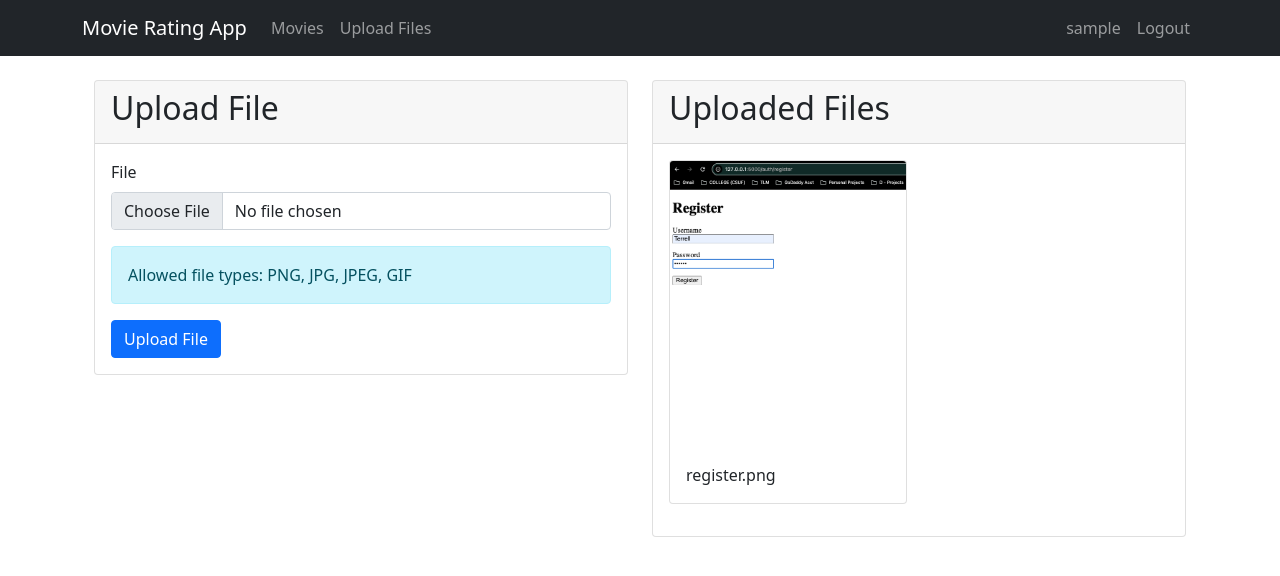
After one commit to LemonmadeDesigns/movie-rating-service, a Flask app: page /files/upload in a window 1280 px wide. The commit adds this page. Shown: the top 576 px of the page. Run offline with Flask 3, Linux system fonts and the light colour scheme; the visitor is signed in with stand-in values (Sample User, id 1); some libraries are stand-ins or nearby versions.

Commit message:
Updated Upload Feature

```diff
--- a/config.py
+++ b/config.py
@@ -6,3 +6,5 @@ class Config:
     SECRET_KEY = os.getenv('SECRET_KEY', 'your_secret_key')
     SQLALCHEMY_DATABASE_URI = 'postgresql://postgres:postgres@localhost/movie_rating_service'
     SQLALCHEMY_TRACK_MODIFICATIONS = False
+
+    MAX_CONTENT_LENGTH = 16 * 1024 * 1024  # 16MB max file size
--- a/forms.py
+++ b/forms.py
@@ -2,6 +2,7 @@
 from flask_wtf import FlaskForm
 from wtforms import StringField, PasswordField, SubmitField, TextAreaField, IntegerField
 from wtforms.validators import DataRequired, Length, NumberRange
+from flask_wtf.file import FileField, FileRequired, FileAllowed
 
 class RegistrationForm(FlaskForm):
     username = StringField('Username', validators=[DataRequired(), Length(min=2, max=20)])
@@ -29,3 +30,10 @@ class RatingForm(FlaskForm):
     ])
     review = TextAreaField('Review')
     submit = SubmitField('Submit Rating')
+
+class FileUploadForm(FlaskForm):
+    file = FileField('File', validators=[
+        FileRequired(),
+        FileAllowed(['png', 'jpg', 'jpeg', 'gif'], 'Images only!')
+    ])
+    submit = SubmitField('Upload File')
--- a/routes/file_upload.py
+++ b/routes/file_upload.py
@@ -1,31 +1,67 @@
 # routes/file_upload.py
 import os
-from flask import Blueprint, request, jsonify
-from flask_jwt_extended import jwt_required
+from flask import Blueprint, request, render_template, flash, redirect, url_for, current_app
+from flask_login import login_required, current_user
 from werkzeug.utils import secure_filename
+from forms import FileUploadForm  # We'll create this
 
+# Configure upload settings
 ALLOWED_EXTENSIONS = {'png', 'jpg', 'jpeg', 'gif'}
-UPLOAD_FOLDER = 'uploads/'
+UPLOAD_FOLDER = os.path.join(os.path.dirname(os.path.abspath(__file__)), '../static/uploads')
+
+# Create uploads folder if it doesn't exist
+os.makedirs(UPLOAD_FOLDER, exist_ok=True)
 
 file_bp = Blueprint('files', __name__)
 
 def allowed_file(filename):
     return '.' in filename and filename.rsplit('.', 1)[1].lower() in ALLOWED_EXTENSIONS
 
-@file_bp.route('/upload', methods=['POST'])
-@jwt_required()
+@file_bp.route('/upload', methods=['GET', 'POST'])
+@login_required
 def upload_file():
-    if 'file' not in request.files:
-        return jsonify(message="No file part"), 400
+    form = FileUploadForm()
 
-    file = request.files['file']
+    if form.validate_on_submit():
+        if 'file' not in request.files:
+            flash('No file part', 'danger')
+            return redirect(request.url)
 
-    if file.filename == '':
-        return jsonify(message="No selected file"), 400
+        file = request.files['file']
 
-    if file and allowed_file(file.filename):
-        filename = secure_filename(file.filename)
-        file.save(os.path.join(UPLOAD_FOLDER, filename))
-        return jsonify(message="File uploaded successfully"), 201
+        if file.filename == '':
+            flash('No selected file', 'danger')
+            return redirect(request.url)
 
-    return jsonify(message="File type not supported"), 400
+        if file and allowed_file(file.filename):
+            filename = secure_filename(file.filename)
+            file_path = os.path.join(UPLOAD_FOLDER, filename)
+            file.save(file_path)
+            flash('File uploaded successfully!', 'success')
+            return redirect(url_for('files.upload_file'))
+        else:
+            flash(f'Allowed file types are: {", ".join(ALLOWED_EXTENSIONS)}', 'danger')
+
+    # Get list of uploaded files
+    uploaded_files = []
+    for filename in os.listdir(UPLOAD_FOLDER):
+        if any(filename.lower().endswith(ext) for ext in ALLOWED_EXTENSIONS):
+            uploaded_files.append(filename)
+
+    return render_template('upload.html', form=form, uploaded_files=uploaded_files)
+
+@file_bp.route('/delete/<filename>', methods=['POST'])
+@login_required
+def delete_file(filename):
+    if current_user.role != 'admin':
+        flash('Only admins can delete files', 'danger')
+        return redirect(url_for('files.upload_file'))
+
+    file_path = os.path.join(UPLOAD_FOLDER, secure_filename(filename))
+    if os.path.exists(file_path):
+        os.remove(file_path)
+        flash('File deleted successfully!', 'success')
+    else:
+        flash('File not found', 'danger')
+
+    return redirect(url_for('files.upload_file'))
--- a/templates/base.html
+++ b/templates/base.html
@@ -14,7 +14,18 @@
             <button class="navbar-toggler" type="button" data-bs-toggle="collapse" data-bs-target="#navbarNav">
                 <span class="navbar-toggler-icon"></span>
             </button>
+
             <div class="collapse navbar-collapse" id="navbarNav">
+                <ul class="navbar-nav">
+                    <li class="nav-item">
+                        <a class="nav-link" href="{{ url_for('movie.get_movies') }}">Movies</a>
+                    </li>
+                    {% if current_user.is_authenticated %}
+                    <li class="nav-item">
+                        <a class="nav-link" href="{{ url_for('files.upload_file') }}">Upload Files</a>
+                    </li>
+                    {% endif %}
+                </ul>
                 <div class="navbar-nav ms-auto">
                     {% if current_user.is_authenticated %}
                         <span class="nav-item nav-link">{{ current_user.username }}</span>
--- /dev/null
+++ b/templates/upload.html
@@ -0,0 +1,72 @@
+{# templates/upload.html #}
+{% extends "base.html" %}
+
+{% block content %}
+<div class="container mt-4">
+    <div class="row">
+        <div class="col-md-6">
+            <div class="card">
+                <div class="card-header">
+                    <h2>Upload File</h2>
+                </div>
+                <div class="card-body">
+                    <form method="POST" enctype="multipart/form-data">
+                        {{ form.hidden_tag() }}
+                        <div class="mb-3">
+                            {{ form.file.label(class="form-label") }}
+                            {{ form.file(class="form-control") }}
+                            {% for error in form.file.errors %}
+                                <span class="text-danger">{{ error }}</span>
+                            {% endfor %}
+                        </div>
+                        <div class="alert alert-info">
+                            Allowed file types: PNG, JPG, JPEG, GIF
+                        </div>
+                        {{ form.submit(class="btn btn-primary") }}
+                    </form>
+                </div>
+            </div>
+        </div>
+
+        <div class="col-md-6">
+            <div class="card">
+                <div class="card-header">
+                    <h2>Uploaded Files</h2>
+                </div>
+                <div class="card-body">
+                    {% if uploaded_files %}
+                        <div class="row">
+                            {% for filename in uploaded_files %}
+                            <div class="col-md-6 mb-3">
+                                <div class="card">
+                                    <img src="{{ url_for('static', filename='uploads/' + filename) }}"
+                                         class="card-img-top"
+                                         alt="{{ filename }}">
+                                    <div class="card-body">
+                                        <p class="card-text">{{ filename }}</p>
+                                        {% if current_user.role == 'admin' %}
+                                        <form action="{{ url_for('files.delete_file', filename=filename) }}"
+                                              method="POST"
+                                              class="d-inline">
+                                            <input type="hidden" name="csrf_token" value="{{ csrf_token() }}"/>
+                                            <button type="submit"
+                                                    class="btn btn-danger btn-sm"
+                                                    onclick="return confirm('Are you sure you want to delete this file?')">
+                                                Delete
+                                            </button>
+                                        </form>
+                                        {% endif %}
+                                    </div>
+                                </div>
+                            </div>
+                            {% endfor %}
+                        </div>
+                    {% else %}
+                        <p>No files uploaded yet.</p>
+                    {% endif %}
+                </div>
+            </div>
+        </div>
+    </div>
+</div>
+{% endblock %}
```
Also changed, not shown: static/css/style.css (+40 -1 lines), static/uploads/register.png (added).
